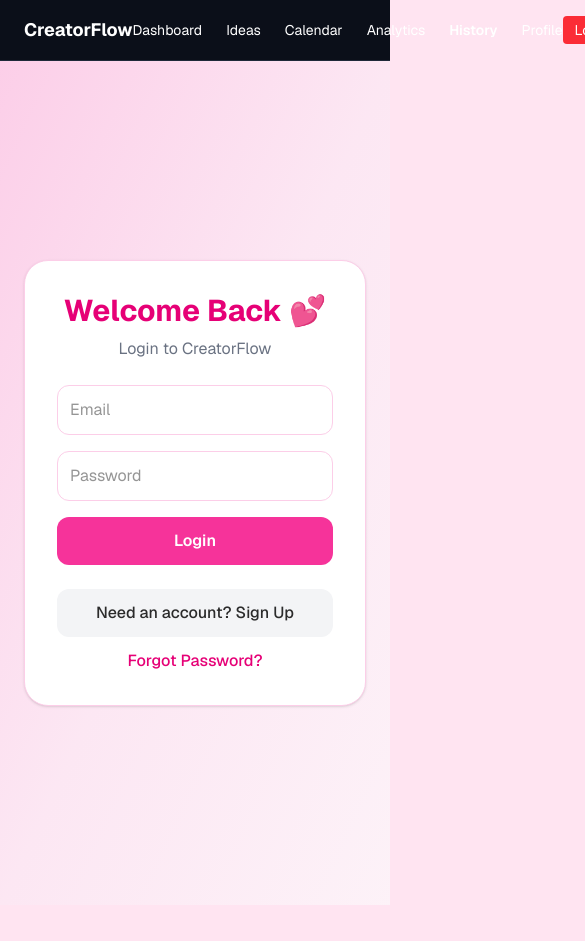
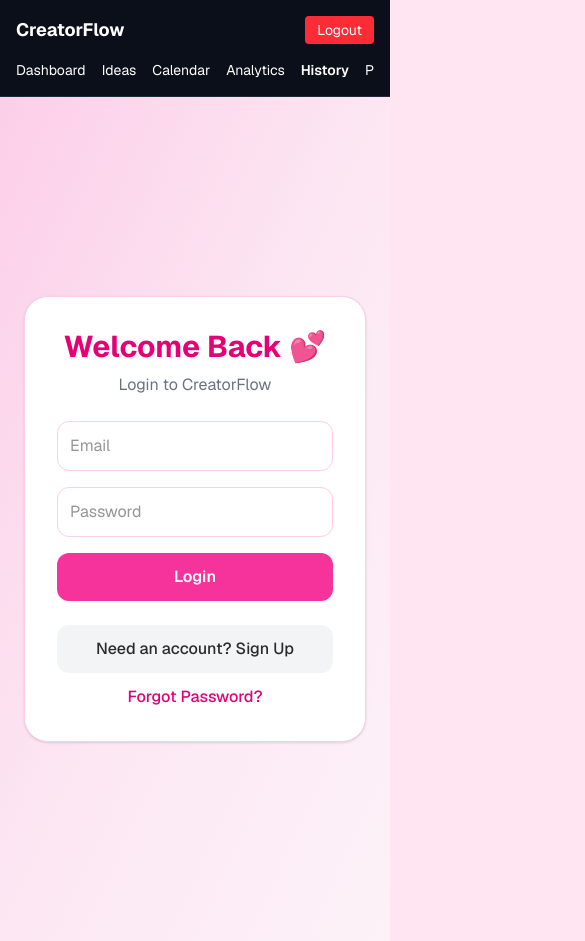
Before and after one commit to Niyha2fye2/creator-content-planner-ai, a Next.js app: page /login in a window 390 px wide. Shown: the top 941 px of the page, 585 px wide, since content can reach past the window. Before the commit the page ends 905 px from the top, so only its background shows below. Built offline with nearby package versions, Linux system fonts and the light colour scheme; no server answers.

Commit message:
Fix mobile navbar responsiveness

```diff
--- a/app/components/Navbar.tsx
+++ b/app/components/Navbar.tsx
@@ -50,13 +50,26 @@ export default function Navbar() {
   }
 
   return (
-    <nav className="flex justify-between items-center px-6 py-4 border-b border-gray-800 bg-[#0b0f19]">
+  <nav className="flex flex-col md:flex-row md:justify-between md:items-center gap-4 px-4 py-4 border-b border-gray-800 bg-[#0b0f19]">
 
+    {/* Top Row */}
+    <div className="flex justify-between items-center w-full md:w-auto">
       <h1 className="font-bold text-lg text-white">
         CreatorFlow
       </h1>
 
-      <div className="flex gap-6 text-sm text-white">
+      {/* Mobile Logout */}
+      <button
+        onClick={logout}
+        className="bg-red-500 hover:bg-red-600 px-3 py-1 rounded text-white text-sm md:hidden"
+      >
+        Logout
+      </button>
+    </div>
+
+    {/* Navigation Links */}
+    <div className="flex gap-4 text-sm text-white overflow-x-auto whitespace-nowrap w-full md:w-auto">
+
       <Link className="hover:text-pink-400" href="/dashboard">
         Dashboard
       </Link>
@@ -100,12 +113,14 @@ export default function Navbar() {
       )}
     </div>
 
+    {/* Desktop Logout */}
     <button
       onClick={logout}
-        className="bg-red-500 hover:bg-red-600 px-3 py-1 rounded text-white text-sm"
+      className="hidden md:block bg-red-500 hover:bg-red-600 px-3 py-1 rounded text-white text-sm"
     >
       Logout
     </button>
+
   </nav>
 );
 }
```
Lines whose indentation alone changed are shown as unchanged.
